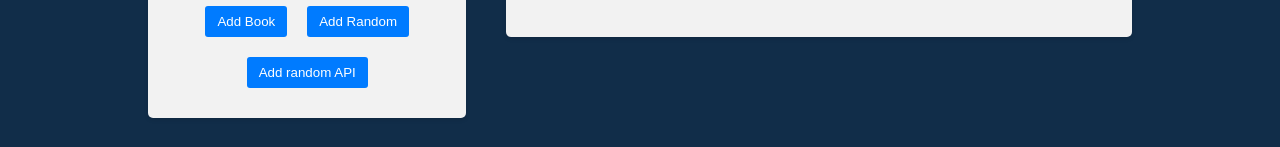
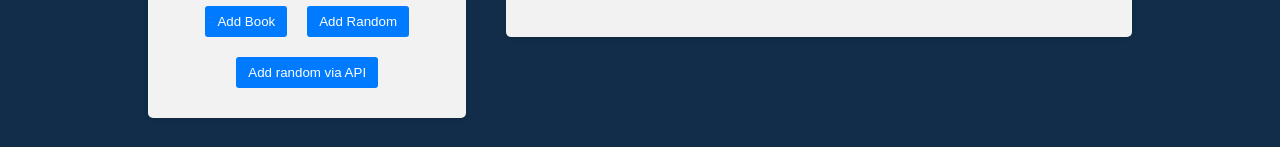
Before and after one commit to VictorSocinschi/30-react-redux, a React (Create React App) app in the folder frontend/: page / in a window 1280 px wide. Shown: the part 361-508 px from the top of the page. Built offline with nearby package versions, Linux system fonts and the light colour scheme.

Commit message:
Added isLoading and soinner in the BookForm

```diff
--- a/frontend/src/components/BookForm/BookForm.js
+++ b/frontend/src/components/BookForm/BookForm.js
@@ -1,5 +1,6 @@
 import { useState } from "react";
 import { useDispatch } from "react-redux";
+import { FaSpinner } from "react-icons/fa";
 import { addBook, fetchBook } from "../../redux/slices/bookSlice";
 import { setError } from "../../redux/slices/errorSlice";
 import createBookWithId from "../../utils/createBookWithID";
@@ -9,6 +10,7 @@ import "./BookForm.css";
 const BookForm = () => {
   const [title, setTitle] = useState("");
   const [author, setAuthor] = useState("");
+  const [isLoading, setIsLoading] = useState(false);
   const dispatch = useDispatch();
 
   const handleAddRandomBook = () => {
@@ -30,8 +32,13 @@ const BookForm = () => {
     }
   };
 
-  const handleAddRandomBookViaApi = () => {
-    dispatch(fetchBook("http://localhost:4000/random-book"));
+  const handleAddRandomBookViaApi = async () => {
+    try {
+      setIsLoading(true);
+      await dispatch(fetchBook("http://localhost:4000/random-book-delayed"));
+    } finally {
+      setIsLoading(false);
+    }
   };
 
   return (
@@ -60,8 +67,21 @@ const BookForm = () => {
         <button type="button" onClick={handleAddRandomBook}>
           Add Random
         </button>
-        <button type="button" onClick={handleAddRandomBookViaApi}>
-          Add random API
+
+        <button
+          type="button"
+          onClick={handleAddRandomBookViaApi}
+          disabled={isLoading}
+        >
+          {" "}
+          {isLoading ? (
+            <>
+              <span>Loading Book</span>
+              <FaSpinner className="spinner" />
+            </>
+          ) : (
+            "Add random via API"
+          )}
         </button>
       </form>
     </div>
```
Also changed, not shown: 2 other files (tests, documents, lock files or other folders).
